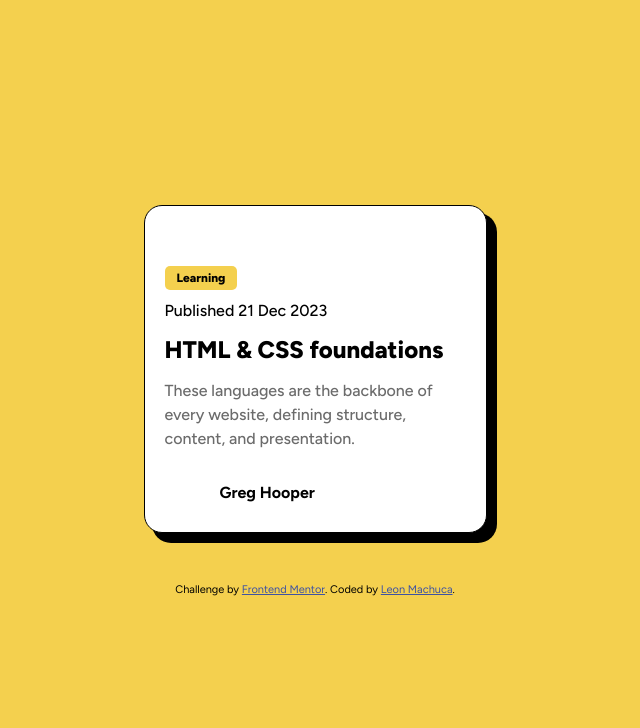
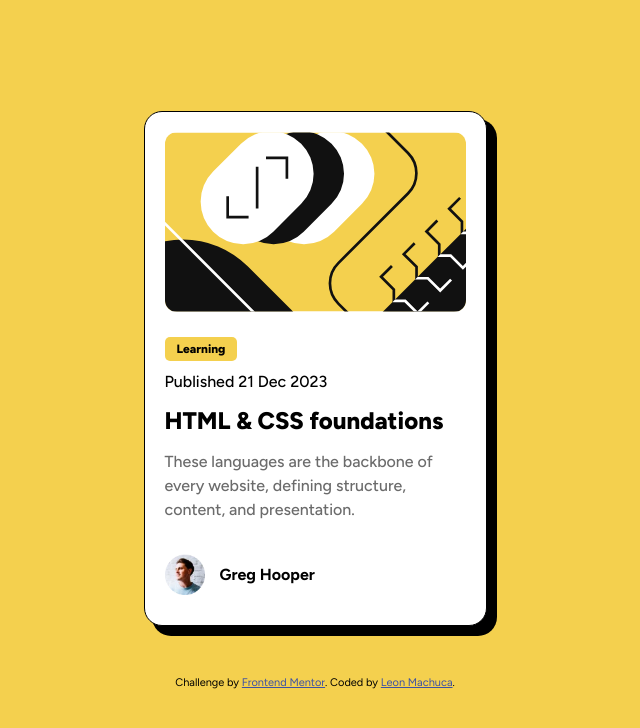
Before and after one commit to LFMachuca/Card-component, a plain HTML site: page index.html in a window 1280 px wide. Shown: the whole page, without its empty margins (325-965 px from the left). Drawn offline with Linux system fonts and the light colour scheme; the site is published under a folder, as on GitHub Pages, so addresses that start at the root find nothing.

Commit message:
Update index.html

```diff
--- a/index.html
+++ b/index.html
@@ -12,7 +12,7 @@
 <body>
   <div class="container">
     <div class="card">
-      <img src="/assets/images/illustration-article.svg" alt="">
+      <img src="./assets/images/illustration-article.svg" alt="">
       <div class="card-body">
         <span>Learning</span>
         <p>Published 21 Dec 2023</p>
@@ -20,7 +20,7 @@
         <p class="description">These languages are the backbone of every website, defining structure, content, and presentation.</p>
       </div>
       <div class="card-footer">
-        <img class="profile-img" src="/assets/images/image-avatar.webp" alt="">
+        <img class="profile-img" src="./assets/images/image-avatar.webp" alt="">
         <h4>Greg Hooper</h4>
       </div>
     </div>
```
